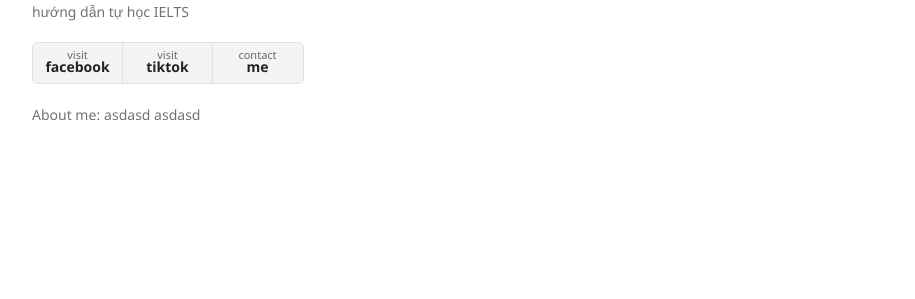
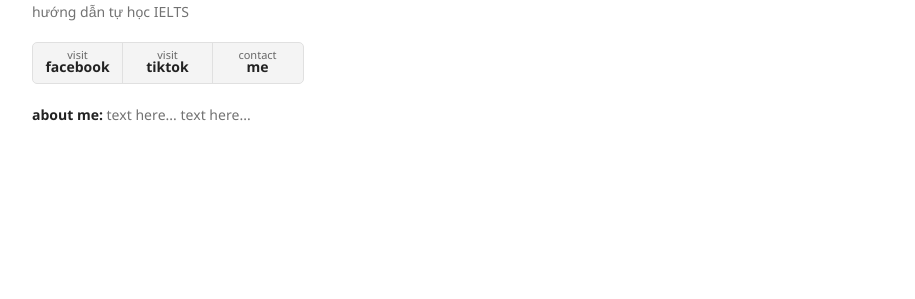
Before and after one commit to hoang-huyen-ielts/hoang-huyen-ielts.github.io, a Jekyll site: the page built from docs/SUPPORT.md, in a window 1280 px wide. Shown: the part 312-611 px from the top of the page, without its empty margins (178-1093 px from the left). Built offline with Jekyll 4.4.1, drawn with Linux system fonts in a browser that asks for light colours; our own code applies the rules of GitHub Pages for plain Markdown files.

Commit message:
Update default.html

```diff
--- a/_layouts/default.html
+++ b/_layouts/default.html
@@ -46,9 +46,9 @@
           <li><a href="mailto:hoang.huyen.ielts@gmail.com" target="_blank">contact <strong>me</strong></a></li>
         </ul>
         {% endif %}
-        About me:
-        asdasd
-        asdasd
+        <strong>about me:</strong>
+        text here...
+        text here...
       </header>
       <section>
 
```
